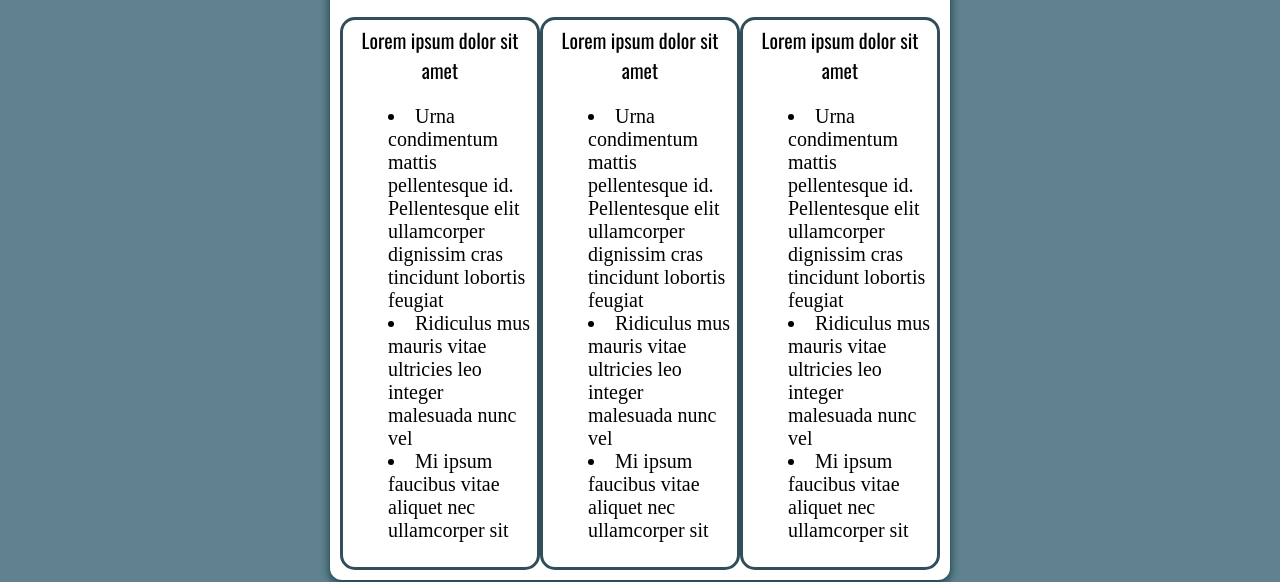
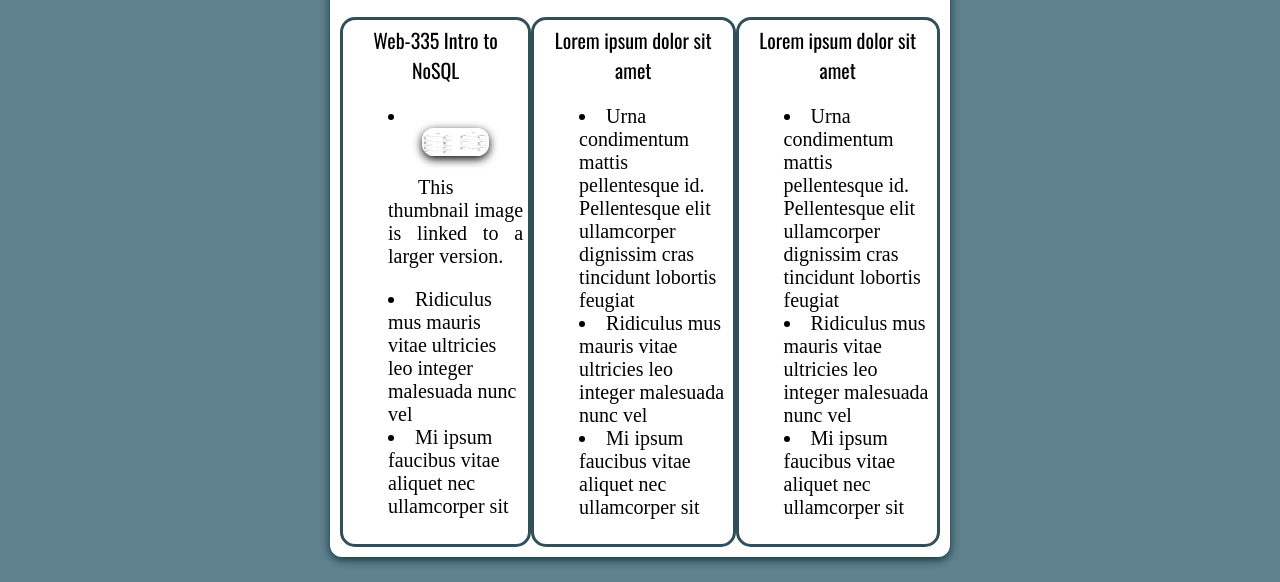
Before and after one commit to shaneh92/personal-portfolio, a plain HTML site: page database.html in a window 1280 px wide. Shown: the part 244-826 px from the top of the page. Drawn offline with nearby package versions, Linux system fonts and the light colour scheme.

Commit message:
added ord img

```diff
--- a/database.html
+++ b/database.html
@@ -38,11 +38,21 @@
           <div class="app-header">Database Diagrams</div>
           <div class="grid-container">
             <div class="grid-item">
-              <div class="grid-title">Lorem ipsum dolor sit amet</div>
+              <div class="grid-title">Web-335 Intro to NoSQL</div>
               <ul>
                 <li>
-                  Urna condimentum mattis pellentesque id. Pellentesque elit
-                  ullamcorper dignissim cras tincidunt lobortis feugiat
+                  <a
+                    href="/public/images/hingtgen-web335assign2ord.png"
+                    target="_blank"
+                  >
+                    <img
+                      src="/public/images/hingtgen-web335assign2ord.png"
+                      style="max-width: 50%"
+                      alt="ORD Chart"
+                    />
+                  </a>
+
+                  <p>This thumbnail image is linked to a larger version.</p>
                 </li>
                 <li>
                   Ridiculus mus mauris vitae ultricies leo integer malesuada
```
Also changed, not shown: public/images/hingtgen-web335assign2ord.PNG (added).
